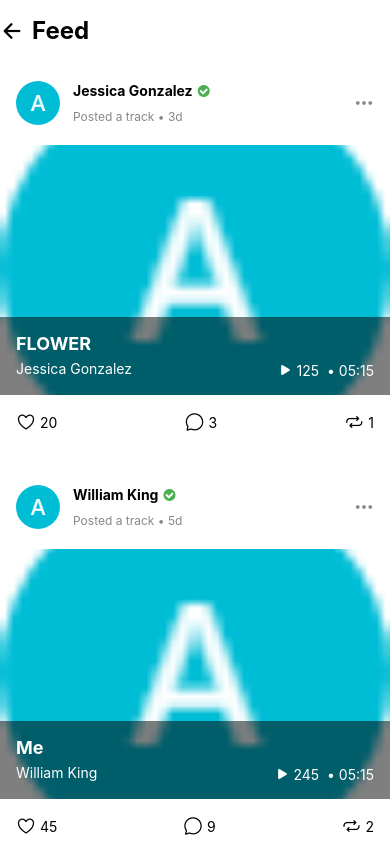
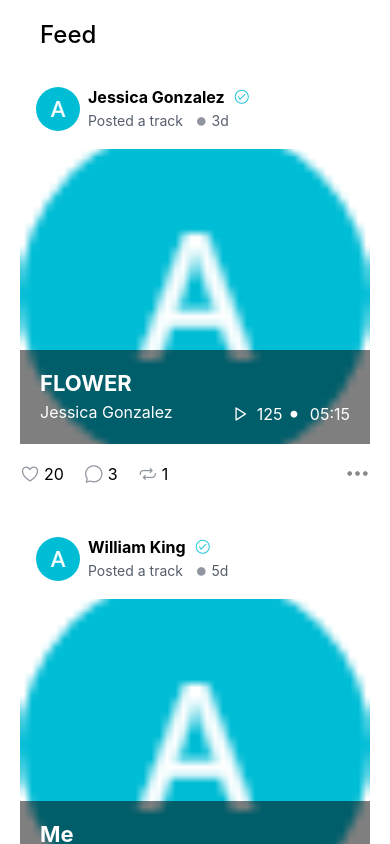
Before and after one commit to TienSinh03/music-stream-app, a React Native app: screen /Feed in a window 390 px wide. Shown: the top 844 px of the page. Built offline with nearby package versions, Linux system fonts and the light colour scheme.

Commit message:
edit feed

```diff
--- a/page/Feed.js
+++ b/page/Feed.js
@@ -9,9 +9,11 @@ import {
   Modal,
   TextInput,
   ScrollView,
-  Dimensions,SafeAreaView
+  Dimensions,SafeAreaView,
+  StatusBar
 } from 'react-native';
 import Icon from 'react-native-vector-icons/Ionicons';
+import IconFe from 'react-native-vector-icons/Feather';
 import { FontAwesome, MaterialIcons, AntDesign } from '@expo/vector-icons';
 import Footer from "../component/footer";
 
@@ -100,12 +102,10 @@ const Feed = ({ navigation }) => {
     setSelectedComments(comments);
     setModalVisible(true);
   };
+
   {/* Header */ }
   const renderHeader = () => (
-    <View style={styles.headerContainer}>
-      <TouchableOpacity onPress={() => navigation.goBack()} style={styles.backButton}>
-        <Icon name="arrow-back" size={24} color="#000" />
-      </TouchableOpacity>
+    <View style={[styles.headerContainer,{padding:20}]}>
       <Text style={styles.feedTitle}>Feed</Text>
     </View>
   );
@@ -117,12 +117,19 @@ const Feed = ({ navigation }) => {
         <View style={styles.userInfo}>
             <View style={{flexDirection:'row',alignItems: 'center'}}>
                  <Text style={styles.username}>{item.username}</Text>
-                <FontAwesome name="check-circle" size={14} color="#4CAF50" style={styles.verifiedIcon} />
+                <AntDesign name="checkcircleo" size={14} color="#21c5db" style={styles.verifiedIcon} />
             </View>
 
-          <Text style={styles.postTime}>Posted a track • {item.time}</Text>
+           {/** views and duration */}
+           <View style={{display:'flex', flexDirection:'row', alignItems:'center', gap:6}}>
+                <Text style={{fontSize: 14, lineHeight:24,fontWeight:'400', color:'#565E6CFF', marginRight:8}}>Posted a track</Text>
+
+                {/**duration */}
+                <FontAwesome name="circle" size={10} color="#9095A0FF"/>
+                <Text style={{fontSize: 14, lineHeight:24,fontWeight:'400', color:'#565E6CFF'}}>{item.time}</Text>
             </View>
-        <Icon name="ellipsis-horizontal" size={20} color="#888" />
+        </View>
+
       </View>
       <View>
         <Image source={item.image} style={styles.postImage} />
@@ -136,29 +143,33 @@ const Feed = ({ navigation }) => {
               justifyContent: 'space-between',
             }}>
             <Text style={styles.artist}>{item.username}</Text>
-            <View style={styles.stats}>
-              <Icon name="play" size={14} color="#fff" />
+            <View style={[styles.stats, {gap:8}]}>
+              <IconFe name="play" size={16} color="#fff"/>
               <Text style={styles.statText}>{item.plays}</Text>
-              <Text style={styles.duration}> • {item.duration}</Text>
+              <FontAwesome name="circle" size={8} color="#fff"/>
+              <Text style={styles.duration}> {item.duration}</Text>
             </View>
           </View>
         </View>
       </View>
       <View style={styles.actions}>
+        <View style={{flexDirection:'row',alignItems: 'center', gap:20}}>
           <TouchableOpacity style={styles.actionButton}>
-          <Icon name="heart-outline" size={20} color="#000" />
+            <Icon name="heart-outline" size={20} color="#9095A0FF" />
             <Text style={styles.actionText}>{item.likes}</Text>
           </TouchableOpacity>
           <TouchableOpacity
             style={styles.actionButton}
             onPress={() => openComments(item.commentsData)}>
-          <Icon name="chatbubble-outline" size={20} color="#000" />
+            <Icon name="chatbubble-outline" size={20} color="#9095A0FF" />
             <Text style={styles.actionText}>{item.comments}</Text>
           </TouchableOpacity>
           <TouchableOpacity style={styles.actionButton}>
-          <Icon name="repeat-outline" size={20} color="#000" />
+            <Icon name="repeat-outline" size={20} color="#9095A0FF" />
             <Text style={styles.actionText}>{item.shares}</Text>
           </TouchableOpacity>
+        </View>
+        <Icon name="ellipsis-horizontal" size={25} color="#888" />
       </View>
     </View>
   );
@@ -170,7 +181,8 @@ const Feed = ({ navigation }) => {
         renderItem={renderItem}
         keyExtractor={(item) => item.id}
         ListHeaderComponent={renderHeader}
-        contentContainerStyle={styles.listContainer}
+        contentContainerStyle={[styles.listContainer,{paddingHorizontal:20}]}
+        showsVerticalScrollIndicator = {false}
       />
 
       <Modal visible={isModalVisible} animationType="slide" transparent={true}>
@@ -180,11 +192,15 @@ const Feed = ({ navigation }) => {
             onPress={() => setModalVisible(false)}
           />
           <View style={styles.modalContent}>
+
+            <View style={{display:'flex', flexDirection:'row', alignItems:'center', justifyContent:'space-between', marginBottom:10}}>
+              <Text style={styles.commentTitle}>3 comments</Text>
               <TouchableOpacity onPress={() => setModalVisible(false)}>
-              <Icon name="close" size={30} color="#000" />
+                <AntDesign name="down" size={30} color="#000" />
               </TouchableOpacity>
-            <Text style={styles.commentTitle}>3 comments</Text>
-            <ScrollView>
+            </View>
+
+            <ScrollView showsVerticalScrollIndicator={false}>
               {selectedComments.map((comment) => (
                 <View key={comment.id} style={styles.commentContainer}>
                   <Image
@@ -223,45 +239,6 @@ const Feed = ({ navigation }) => {
           </View>
         </View>
       </Modal>
-      {/* Footer */}
-      {/* <View style={styles.footer}>
-        <View style={styles.footerItem}>
-        <TouchableOpacity onPress={() => navigation.navigate("Screen1")}>
-          <Image
-            style={styles.footerIcon}
-            source={require('../assets/image/Feed - Comment on an Audio/Avatar 13.png')}
-          />
-          </TouchableOpacity>
-          <Text style={styles.footerText}>Home</Text>
-        </View>
-        <View style={styles.footerItem}>
-        <TouchableOpacity onPress={() => navigation.navigate("Screen6")}>
-          <Image
-            style={styles.footerIcon}
-            source={require("../assets/image/Feed - Comment on an Audio/Avatar 13.png'")}
-          />
-          </TouchableOpacity>
-          <Text style={styles.footerText}>Search</Text>
-        </View>
-        <View style={styles.footerItem}>
-          <TouchableOpacity onPress={() => navigation.navigate("Feed")}>
-            <Image
-              style={styles.footerIcon}
-              source={require("../assets/image/Feed - Comment on an Audio/Avatar 13.png'")}
-            />
-          </TouchableOpacity>
-          <Text style={styles.footerText}>Feed</Text>
-        </View>
-        <View style={styles.footerItem}>
-          <TouchableOpacity onPress={() => navigation.navigate("LibraryScreen")}>
-          <Image
-            style={styles.footerIcon}
-            source={require("../assets/image/Feed - Comment on an Audio/Avatar 13.png'")}
-          />
-          </TouchableOpacity>
-          <Text style={styles.footerText}>Library</Text>
-        </View>
-      </View> */}
 
         <Footer
 
@@ -278,7 +255,7 @@ const styles = StyleSheet.create({
   container: {
     flex: 1,
     backgroundColor: '#fff',
-    padding: 16,
+    paddingTop:StatusBar.currentHeight
   },
   headerContainer: {
     flexDirection: 'row',
@@ -290,7 +267,7 @@ const styles = StyleSheet.create({
   },
   feedTitle: {
     fontSize: 24,
-    fontWeight: 'bold'
+    fontWeight: '500'
   },
   listContainer: {
     paddingBottom: 20,
@@ -335,7 +312,9 @@ const styles = StyleSheet.create({
   },
   username: {
     fontWeight: 'bold',
-    padding: 5
+    fontSize: 16,
+    lineHeight: 24,
+    paddingRight:10
   },
   postTime: {
     color: '#888',
@@ -345,23 +324,24 @@ const styles = StyleSheet.create({
   },
   postImage: {
     width: '100%',
-    height: 250,
+    height: height*0.35,
   },
   titleContainer: {
-    padding: 16,
+    padding: 20,
     backgroundColor: '#00000080',
     position: 'absolute',
     bottom: 0,
     width: '100%',
   },
   title: {
-    fontSize: 18,
+    fontSize: 22,
     fontWeight: 'bold',
     color: '#fff',
   },
   artist: {
     color: 'white',
     paddingTop: 3,
+    fontSize: 16,
   },
   stats: {
     flexDirection: 'row',
@@ -370,16 +350,16 @@ const styles = StyleSheet.create({
   },
   statText: {
     color: '#fff',
-    marginLeft: 4,
+    fontSize: 16,
   },
   duration: {
     color: '#fff',
-    marginLeft: 4,
+    fontSize: 16,
   },
   actions: {
     flexDirection: 'row',
     justifyContent: 'space-between',
-    padding: 16,
+    paddingVertical: 16,
   },
   actionButton: {
     flexDirection: 'row',
@@ -388,6 +368,7 @@ const styles = StyleSheet.create({
   actionText: {
     marginLeft: 4,
     color: '#000',
+    fontSize: 16,
   },
   modalOverlay: {
     flex: 1,
@@ -438,18 +419,20 @@ const styles = StyleSheet.create({
   inputContainer: {
     flexDirection: 'row',
     alignItems: 'center',
-    padding: 8,
-    borderTopWidth: 1,
     borderColor: '#ddd',
+    justifyContent: 'space-between',
+    gap: 16
   },
   input: {
     flex: 1,
     padding: 8,
+    paddingLeft: 16,
     borderWidth: 0.5,
-    borderRadius: 20,
-    borderColor: '#888',
+    borderRadius: 32,
+    borderColor: '#BCC1CAFF',
     height: 50,
-    opacity: 0.5,
+    width:'85%',
+    fontSize:18
   },
 });
 
```
Lines whose indentation alone changed are shown as unchanged.
